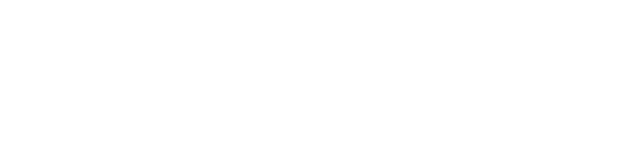
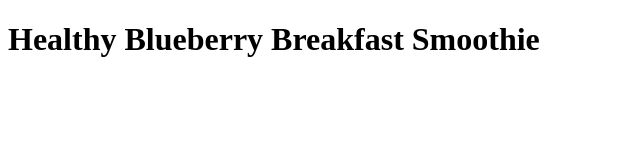
Before and after one commit to gyllianerae/odin-recipes, a plain HTML site: page index.html in a window 1280 px wide. Shown: the whole page, without its empty margins (0-640 px from the left). Drawn offline with Linux system fonts and the light colour scheme.

Commit message:
Add heading of recipe to index.html

```diff
--- a/index.html
+++ b/index.html
@@ -7,7 +7,7 @@
     <title> RECIPES </title>
 </head>
 <body>
-
+    <h1> Healthy Blueberry Breakfast Smoothie </h1>
 
 </body>
 </html>
```
